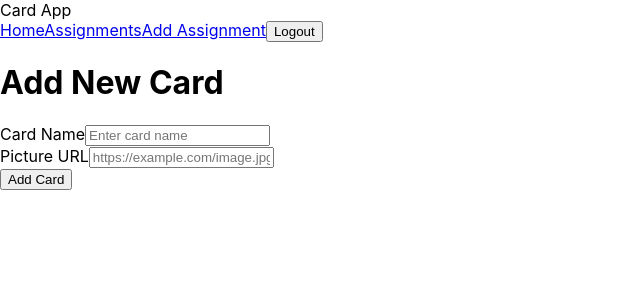
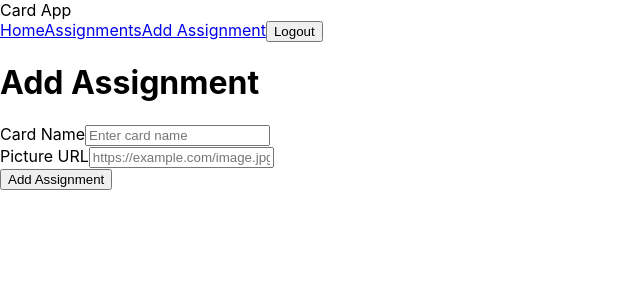
Before and after one commit to Kdsjkdsns/CA2AssignmentManager, a React (Create React App) app: page /addcard in a window 1280 px wide. Shown: the top 300 px of the page, without its empty margins (0-640 px from the left). Built offline with nearby package versions, Linux system fonts and the light colour scheme; sample sign-in values are in the browser's storage.

Commit message:
Rename card to assignment in AddCard component

```diff
--- a/src/pages/AddCard.js
+++ b/src/pages/AddCard.js
@@ -7,9 +7,11 @@ export default function AddCard() {
   const navigate = useNavigate();
   const [busy, setBusy] = useState(false);
   const [error, setError] = useState("");
+
   const [cardData, setCardData] = useState({
-    cardname: "", // CHANGED: card_name → cardname
-    cardpic: ""   // CHANGED: card_pic → cardpic
+    assignmentname: "",
+    cardpic: "",
+    status: "Pending",
   });
 
   useEffect(() => {
@@ -21,12 +23,11 @@ export default function AddCard() {
     try {
       setBusy(true);
       setError("");
-      console.log("Submitting data:", data); // Debug log
       await addCard(data);
       navigate("/allCard");
     } catch (err) {
-      console.error("Error adding card:", err); // Debug log
-      setError("Failed to add card");
+      console.error(err);
+      setError("Failed to add assignment");
     } finally {
       setBusy(false);
     }
@@ -34,14 +35,14 @@ export default function AddCard() {
 
   return (
     <main>
-      <h1>Add New Card</h1>
+      <h1>Add Assignment</h1>
       {error && <p style={{ color: "red" }}>{error}</p>}
       <CardForm
         values={cardData}
         onChange={setCardData}
         onSubmit={() => handleSubmit(cardData)}
         busy={busy}
-        submitText="Add Card"
+        submitText="Add Assignment"
       />
     </main>
   );
```
